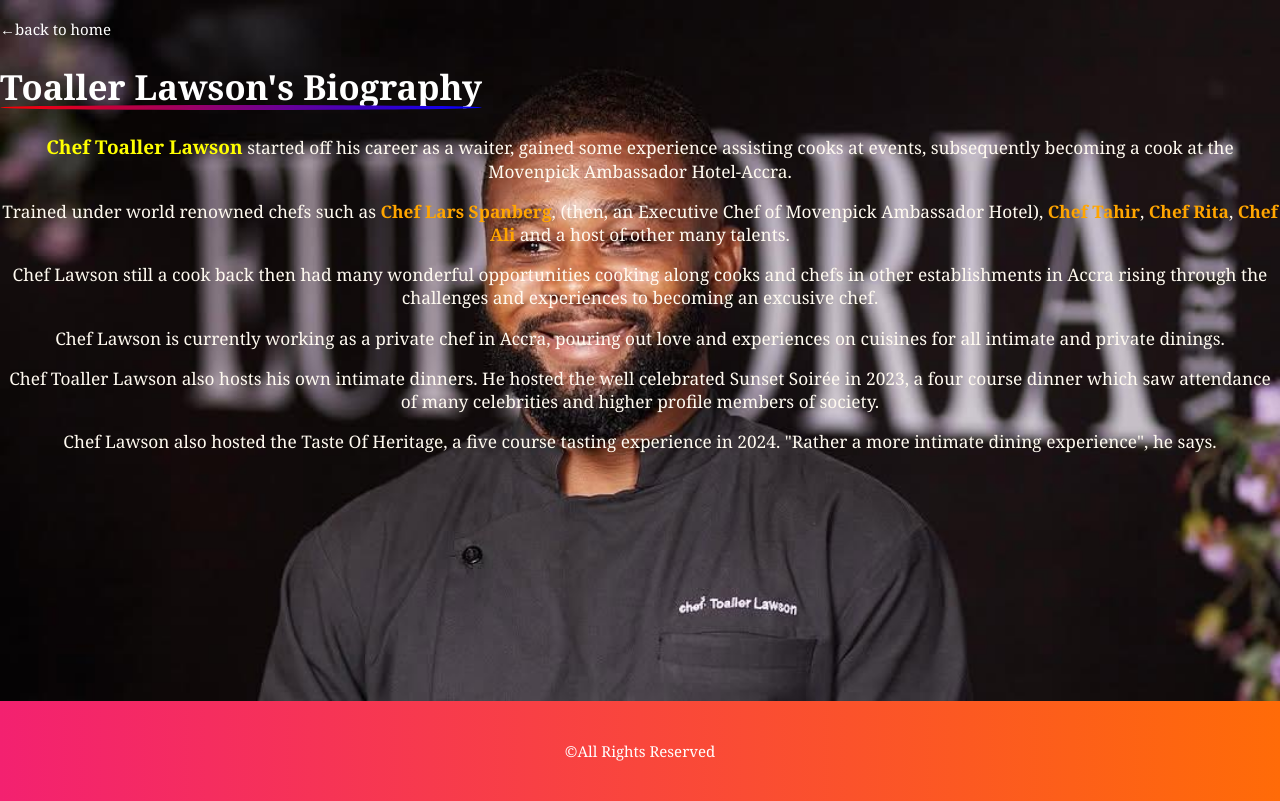
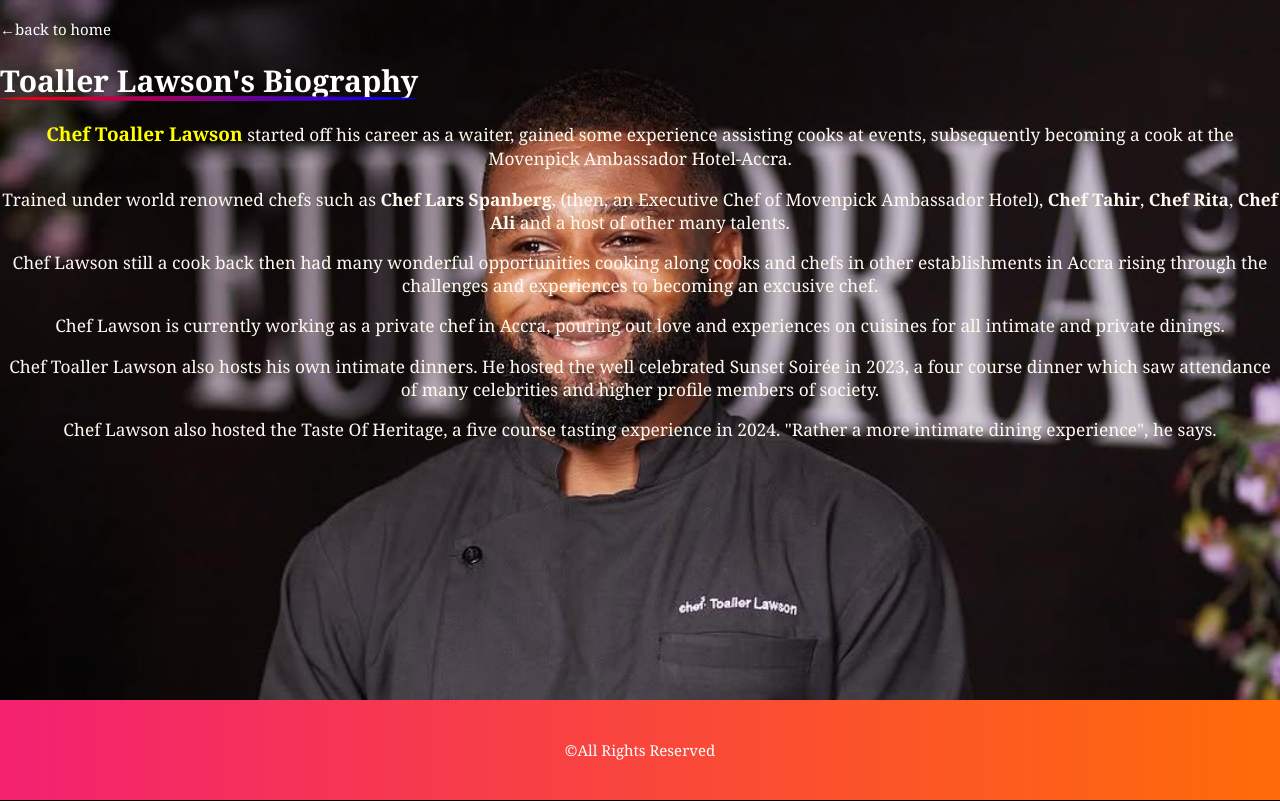
Before and after one commit to WEBBY-Creates/toallerlawson, a plain HTML site: page bio.html in a window 1280 px wide. Drawn offline with Linux system fonts and the light colour scheme.

Commit message:
Add files via upload

```diff
--- a/bio.html
+++ b/bio.html
@@ -43,6 +43,9 @@
         background-size: 100%;
         background-position: top;
         font-family: Georgia;
+        width: 100%;
+        height: 100%;
+        content: max-width;
     }
 
     div{
@@ -54,6 +57,7 @@
         position: relative;
         width: max-content;
         color: white;
+        font-size: 30px;
     }
 
     h1::after{
@@ -74,7 +78,7 @@
 
 
     footer{
-        bottom: -0.1%;
+        bottom: 0;
         height: 100px;
         background-color: red;
         text-align: center;
@@ -95,9 +99,7 @@
         color: red;
     }
 
-    strong{
-        color: #ffa500;
-    }
+
 
     span{
         font-size: 19px;
```
Also changed, not shown: index.html (+4 -1 lines).
